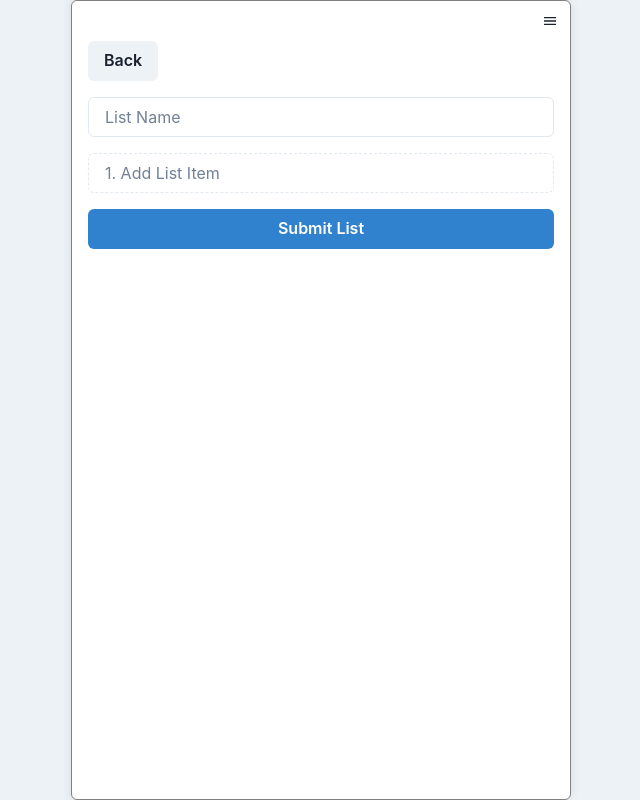
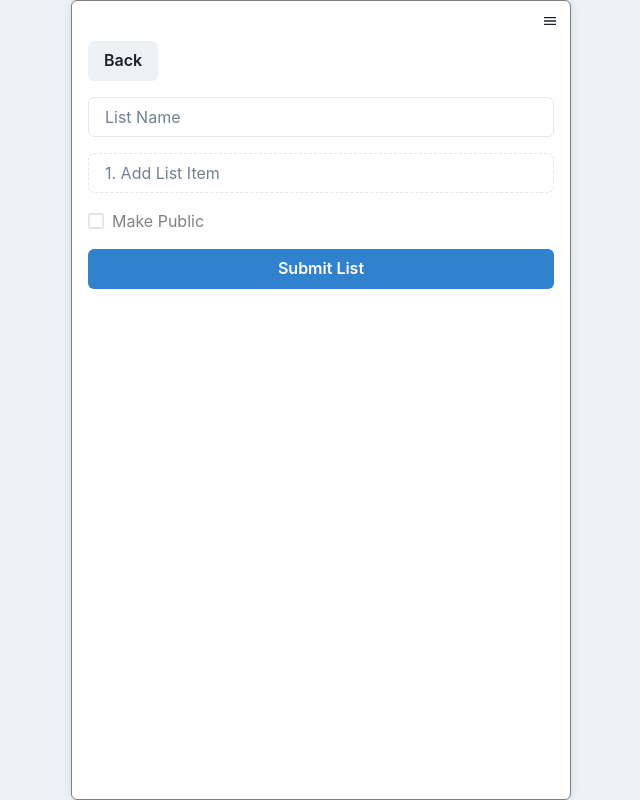
Before and after one commit to Jonjo7Dia/ListIt, a React (Vite) app: page /create in a window 1280 px wide. Shown: the whole page, without its empty margins (319-959 px from the left). Built offline with nearby package versions, Linux system fonts and the light colour scheme.

Commit message:
Add public option

```diff
--- a/src/pages/CreatePage/CreatePage.tsx
+++ b/src/pages/CreatePage/CreatePage.tsx
@@ -1,10 +1,18 @@
-import { Button, Container, Flex, FormControl, Input } from "@chakra-ui/react";
+import {
+  Button,
+  Container,
+  Flex,
+  FormControl,
+  Input,
+  Checkbox,
+} from "@chakra-ui/react";
 import { useState } from "react";
 import { useNavigate } from "react-router-dom";
 
 const CreatePage = () => {
   const [listName, setListName] = useState<string>("");
   const [lists, setLists] = useState<string[]>([""]);
+  const [makePublic, setMakePublic] = useState(false);
   const navigate = useNavigate();
 
   const handleItemChange = (value: string, index: number) => {
@@ -46,6 +54,7 @@ const CreatePage = () => {
     const listData = {
       listName: listName,
       listItems: filteredLists,
+      isPublic: makePublic,
     };
 
     console.log(listData);
@@ -80,7 +89,15 @@ const CreatePage = () => {
             borderStyle={item === "" ? "dashed" : "solid"}
           />
         ))}
-
+        <Checkbox
+          checked={makePublic}
+          color={"grey"}
+          onChange={() => {
+            setMakePublic(!makePublic);
+          }}
+        >
+          Make Public
+        </Checkbox>
         <Button colorScheme="blue" onClick={submitHandler}>
           Submit List
         </Button>
```
